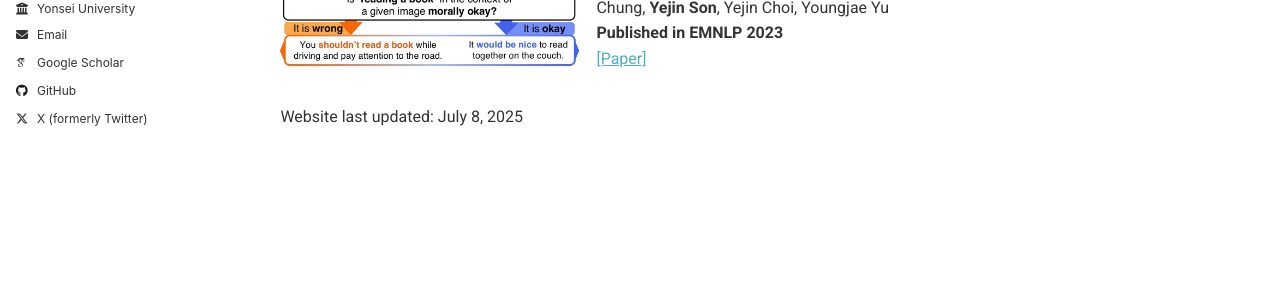
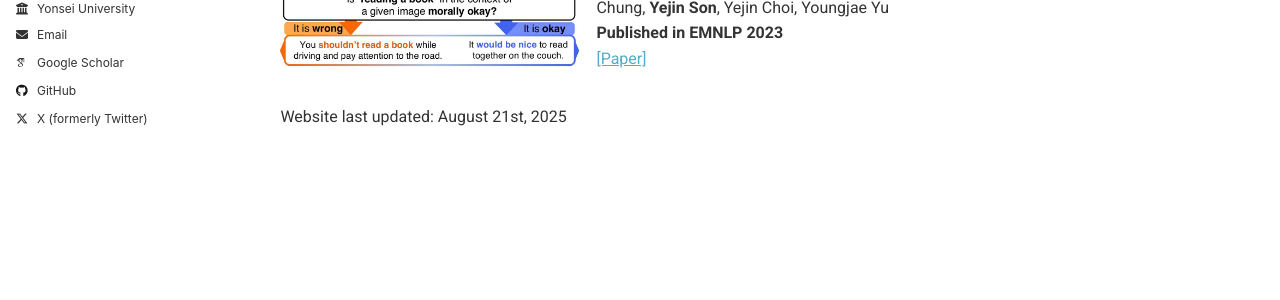
Before and after one commit to ozzaney/ozzaney.github.io, a Jekyll site: the page built from _pages/about.md, in a window 1280 px wide and 900 px high, scrolled down 1121 px. Shown: the part 405-705 px from the top of the window. Built offline with Jekyll 4.4.1, drawn with Linux system fonts in a browser that asks for light colours; some web fonts are replaced.

Commit message:
Update about.md

```diff
--- a/_pages/about.md
+++ b/_pages/about.md
@@ -92,4 +92,4 @@ My research is centered around Multimodal learning, with a particular focus on *
 
 
 
-<p>Website last updated: July 8, 2025</p>
+<p>Website last updated: August 21st, 2025</p>
```
